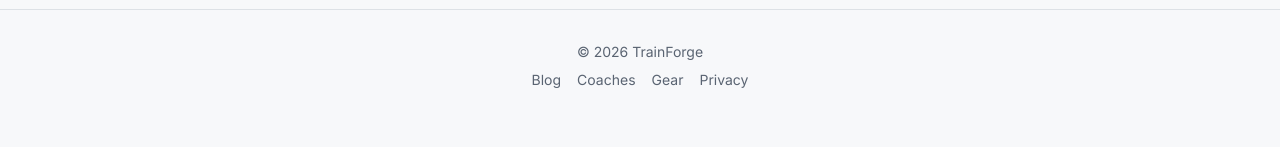
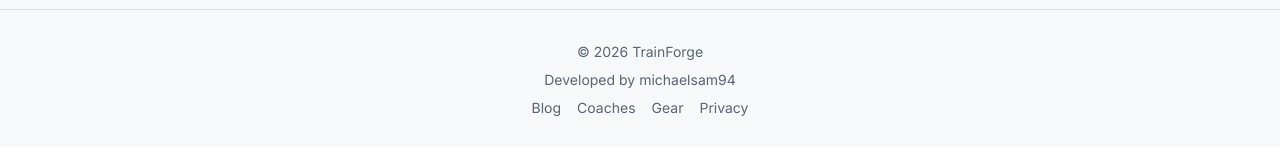
Before and after one commit to michaelsam94/trainforge-web, a Next.js app: page /privacy in a window 1280 px wide. Shown: the part 733-880 px from the top of the page. Before the commit the page ends 855 px from the top, so only its background shows below. Built offline with nearby package versions, Linux system fonts and the light colour scheme; no server answers.

Commit message:
Update layout.tsx.

```diff
--- a/src/app/(marketing)/layout.tsx
+++ b/src/app/(marketing)/layout.tsx
@@ -62,6 +62,17 @@ export default function MarketingLayout({
       {children}
       <footer className="border-t border-border py-8 text-center text-sm text-muted">
         <p>© {new Date().getFullYear()} TrainForge</p>
+        <p className="mt-2">
+          Developed by{" "}
+          <a
+            href="https://michaelsam94.tech/"
+            target="_blank"
+            rel="noreferrer"
+            className="underline-offset-4 hover:text-foreground hover:underline"
+          >
+            michaelsam94
+          </a>
+        </p>
         <p className="mt-2 flex flex-wrap justify-center gap-4">
           <Link href="/blog" className="underline-offset-4 hover:underline">
             Blog
```
